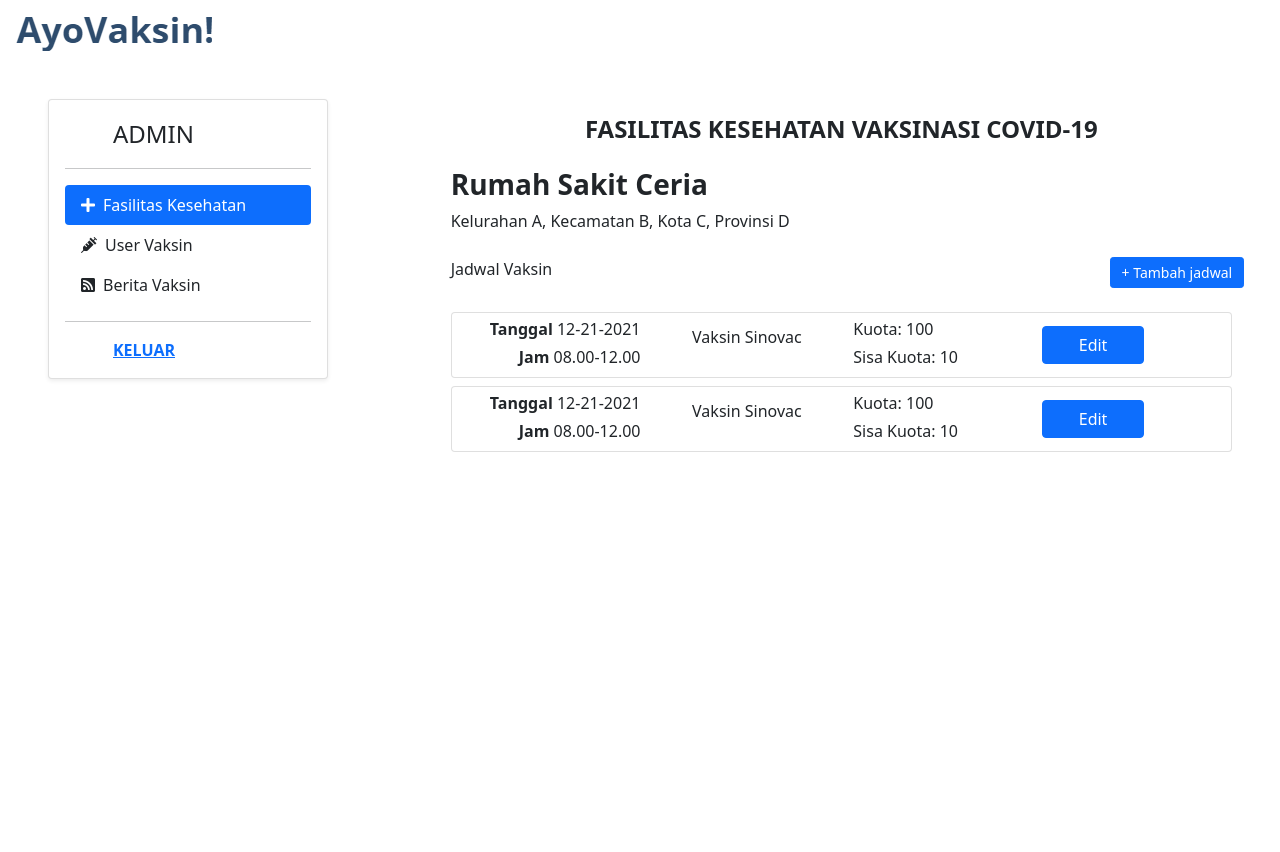
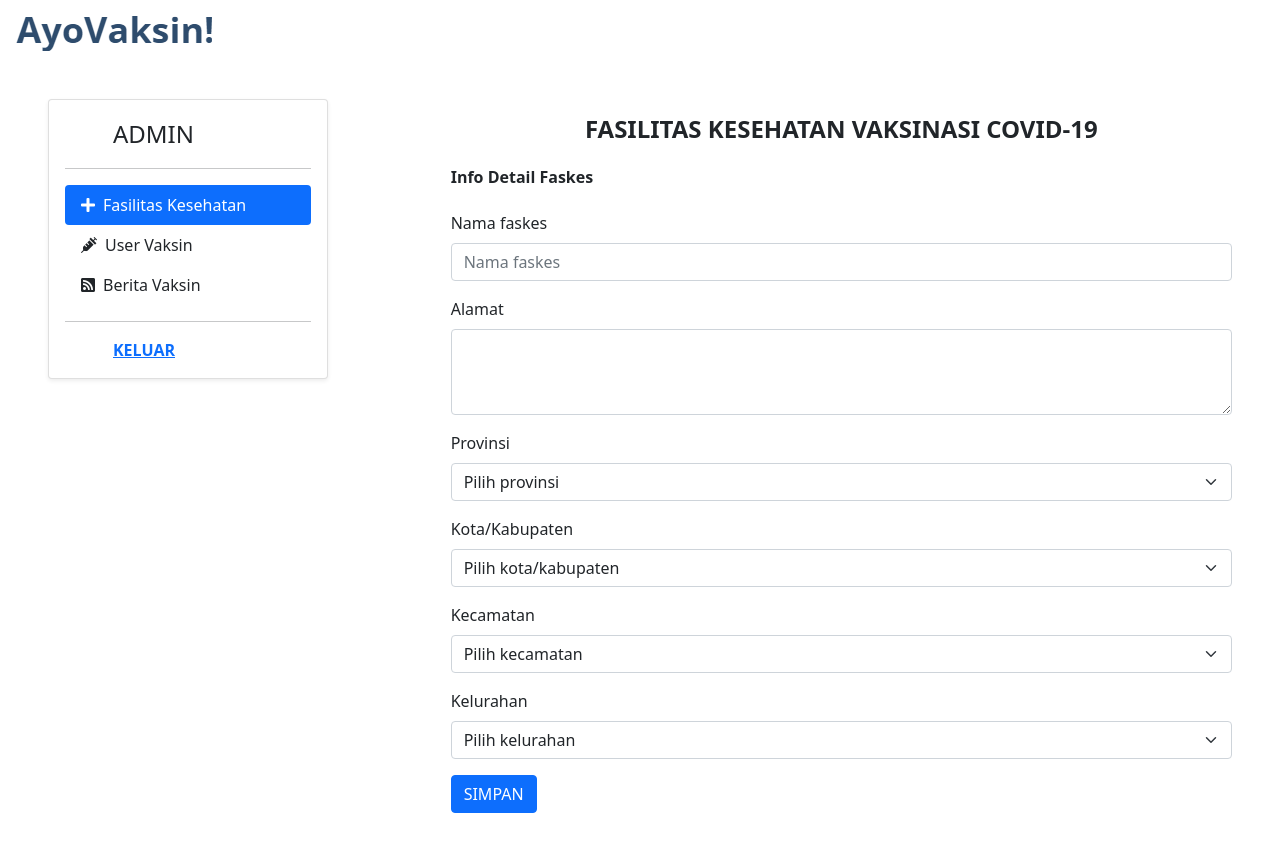
Before and after one commit to bimanugrahaa/vaccine-booking-system-frontend, a React (Create React App) app: page / in a window 1280 px wide. Shown: the top 852 px of the page. Before the commit the page ends 800 px from the top, so only its background shows below. Built offline with nearby package versions, Linux system fonts and the light colour scheme.

Commit message:
Add addFaskes page
Add addFaskes page.

```diff
--- a/src/App.js
+++ b/src/App.js
@@ -12,11 +12,12 @@ import VaccineList from './admin/components/vaccineList';
 import UsersList from './admin/components/usersList';
 import Faskes from './admin/pages/faskes';
 import FaskesDetail from './admin/pages/faskesDetail';
+import AddFaskes from './admin/pages/addFaskes';
 
 function App() {
   return (
     <>
-    <FaskesDetail/>
+    <AddFaskes/>
     </>
   );
 }
--- /dev/null
+++ b/src/admin/pages/addFaskes.jsx
@@ -0,0 +1,72 @@
+import logo from '../../assets/Logo.png'
+import Sidebar from '../components/sidebar'
+
+export default function AddFaskes() {
+
+
+    return (
+        <>
+        <div className="row">
+            <div className='col-md-5 img-fluid'>
+                <a href="/" className="d-flex align-items-center m-3 mb-md-0 me-md-auto text-dark text-decoration-none">
+                    <img src={logo} alt='vaccine-logo'/>
+                </a>
+            </div>
+        </div>
+        <div className='row p-5'>
+            <div className='col-lg-3'>
+                <Sidebar/>
+            </div>
+            <div className='col-lg-1'></div>
+            <div className='col-lg-8 mt-3'>
+                <div className='row'>
+                    <h4 className='fw-bold text-uppercase text-center p-0'>Fasilitas Kesehatan Vaksinasi Covid-19</h4>
+                </div>
+                <div className='row mt-3'>
+                    <h6 className='fw-bold'>Info Detail Faskes</h6>
+                </div>
+                <div className='row mt-3'>
+                <form>
+                    <div class="mb-3">
+                        <label for="faskesName" class="form-label">Nama faskes</label>
+                        <input name='faskesName' type="text" class="form-control" id="faskesName" aria-label="faskesName" placeholder='Nama faskes'/>
+                    </div>
+                    <div class="mb-3">
+                        <label for="adress" class="form-label">Alamat</label>
+                        <textarea name='address' class="form-control" id="adress" rows="3"></textarea>
+                    </div>
+                    <label for="Provinsi" class="form-label">Provinsi</label>
+                    <select class="form-select mb-3" aria-label=".form-select-sm example">
+                        <option selected disabled>Pilih provinsi</option>
+                        <option value="1">Sudah vaksin</option>
+                        <option value="2">Expired</option>
+                    </select>
+                    <label for="Kota/Kabupaten" class="form-label">Kota/Kabupaten</label>
+                    <select class="form-select mb-3" aria-label=".form-select-sm example">
+                        <option selected disabled>Pilih kota/kabupaten</option>
+                        <option value="1">Sudah vaksin</option>
+                        <option value="2">Expired</option>
+                    </select>
+                    <label for="Kecamatan" class="form-label">Kecamatan</label>
+                    <select class="form-select mb-3" aria-label=".form-select-sm example">
+                        <option selected disabled>Pilih kecamatan</option>
+                        <option value="1">Sudah vaksin</option>
+                        <option value="2">Expired</option>
+                    </select>
+                    <label for="Kelurahan" class="form-label">Kelurahan</label>
+                    <select class="form-select mb-3" aria-label=".form-select-sm example">
+                        <option selected disabled>Pilih kelurahan</option>
+                        <option value="1">Sudah vaksin</option>
+                        <option value="2">Expired</option>
+                    </select>
+                    {/* <small className="text-danger">{getError}</small><br/> */}
+                    <div className='mt-3'>
+                        <button type="submit" class="btn btn-primary text-uppercase">Simpan</button>
+                    </div>
+                </form>
+                </div>
+            </div>
+        </div>
+        </>
+    )
+}
```
